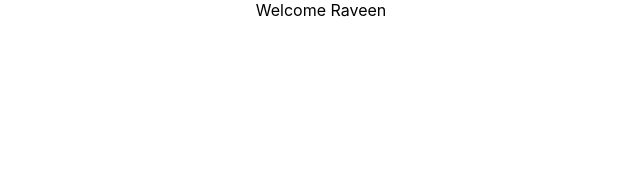
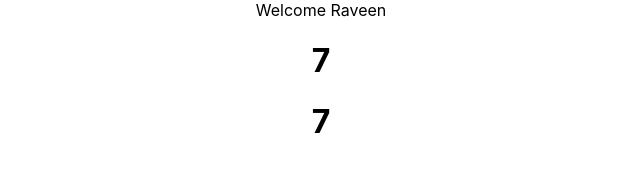
Before and after one commit to RaveenP-glitch/React15, a React (Create React App) app in the folder hello-world/: page / in a window 1280 px wide. Shown: the top 191 px of the page, without its empty margins (319-959 px from the left). Built offline with nearby package versions, Linux system fonts and the light colour scheme.

Commit message:
Conditional Rendering

```diff
--- a/hello-world/src/App.js
+++ b/hello-world/src/App.js
@@ -9,12 +9,15 @@ import ClassClick from './components/ClassClick';
 import EventBind from './components/EventBind';
 import ParentComponent from './components/ParentComponent';
 import UserGreeting from './components/UserGreeting';
+import IntervalClassCounter from './components/IntervalClassCounter';
+import IntervalHookCounter from './components/IntervalHookCounter';
 
 function App() {
   return (
     <div className="App">
       <UserGreeting />
-
+       <IntervalClassCounter />
+       <IntervalHookCounter />
     </div>
   );
 }
--- /dev/null
+++ b/hello-world/src/components/IntervalClassCounter.js
@@ -0,0 +1,35 @@
+import React, { Component } from 'react';
+
+ class IntervalClassCounter extends Component {
+
+    constructor(props) {
+      super(props)
+
+      this.state = {
+         count: 0
+      }
+    }
+
+    componentDidMount(){
+        this.interval = setInterval(this.tick,1000)
+    }
+
+    componentWillUnmount(){
+        clearInterval(this.interval)
+    }
+
+    tick = () => {
+        this.setState({
+            count: this.state.count + 1
+        })
+    }
+
+
+  render() {
+    return <div>
+        <h1>{this.state.count}</h1>
+    </div>;
+  }
+}
+
+export default IntervalClassCounter;
--- /dev/null
+++ b/hello-world/src/components/IntervalHookCounter.js
@@ -0,0 +1,24 @@
+import React, { useEffect, useState } from 'react';
+
+function IntervalHookCounter() {
+
+    const [count, setCount] = useState(0);
+
+    const tick = () => {
+        setCount(prevCount => prevCount + 1)
+    }
+
+    useEffect(() => {
+        const interval = setInterval(tick,1000)
+        return () => {
+            clearInterval(interval)
+        }
+    },[])
+
+    return (
+        <div>
+            <h1>{count}</h1>
+        </div>);
+}
+
+export default IntervalHookCounter;
```
